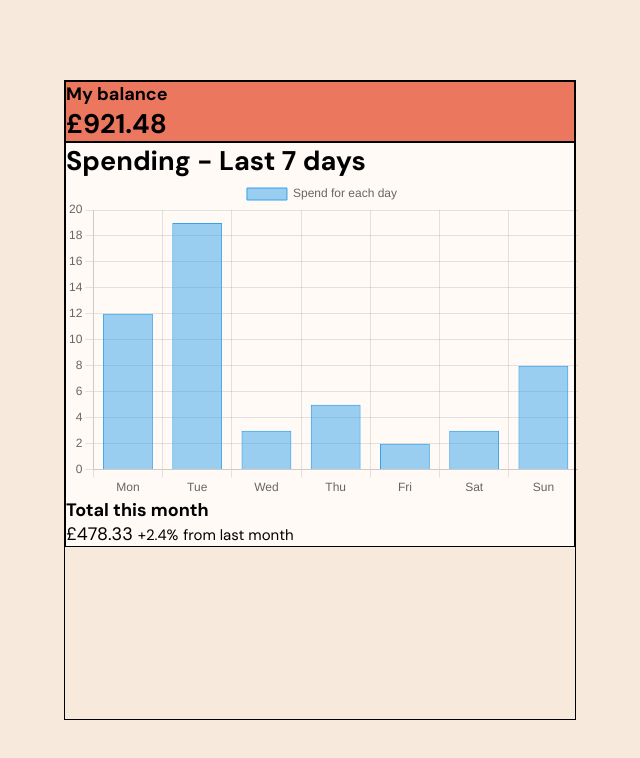
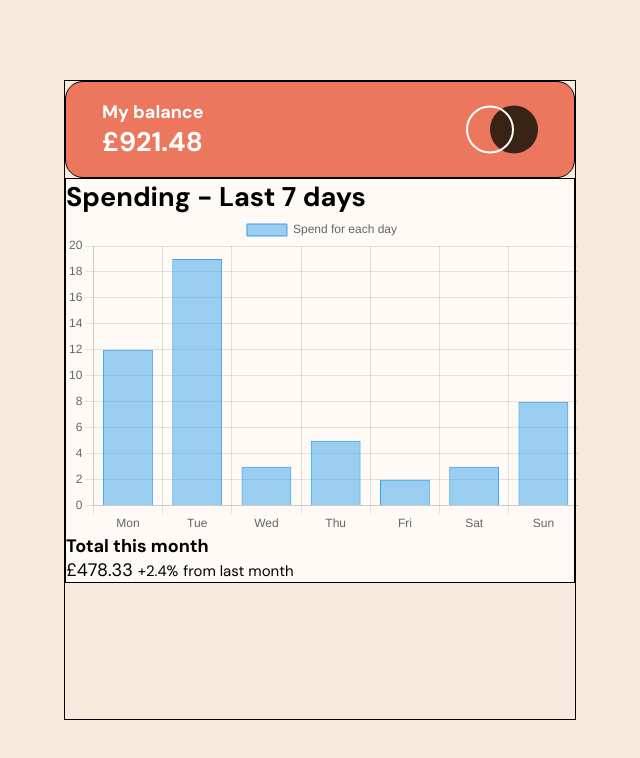
Before and after one commit to timo9939/expenses-chart-component, a plain HTML site: page index.html in a window 1280 px wide. Shown: the whole page, without its empty margins (320-960 px from the left). Drawn offline with nearby package versions, Linux system fonts and the light colour scheme.

Commit message:
text color of upper set to be white and finish padding of upper box

```diff
--- a/index.html
+++ b/index.html
@@ -22,8 +22,11 @@
     <main>
       <!-- Upper section -->
       <section class="upper">
+        <div class="balance">
         <h4>My balance</h4>
         <h2>£921.48</h2>
+      </div>
+        <img src="./images/logo.svg" alt="circle log">
       </section>
       <!-- Lower Section -->
       <section class="lower">
--- a/style.css
+++ b/style.css
@@ -37,7 +37,18 @@ main{
 .upper{
     background-color: var(--red);
     border: 1px solid black;
+
+    display: flex;
+    justify-content: space-between;
+
+    padding: 1em 2em;
+    border-radius: 1em;
+    color: white;
 }
+
+/* .upper>img{
+    float: right;
+} */
 
 .lower{
     background-color: var(--Very-pale-orange);
```
